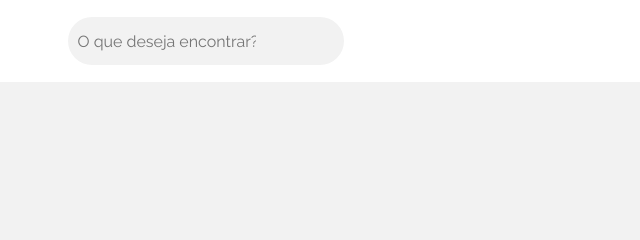
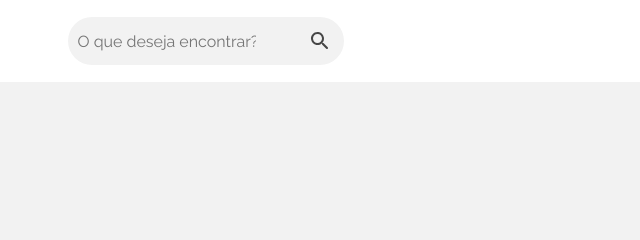
Before and after one commit to andre-zambon/AluraGeek, a plain HTML site: page index.html in a window 1280 px wide. Shown: the top 240 px of the page, 414-1054 px from the left. Drawn offline with Linux system fonts and the light colour scheme.

Commit message:
Corrigir caminho botão busca

```diff
--- a/css/cabecalho/busca-botao.css
+++ b/css/cabecalho/busca-botao.css
@@ -1,6 +1,6 @@
 @media screen and (min-width: 768px) {
     .busca__botao {
-            background-image: url(../img/Icone.svg);
+            background-image: url(../../img/Icone.svg);
             background-repeat: no-repeat;
             background-position: center;
             padding: 1em;
```
